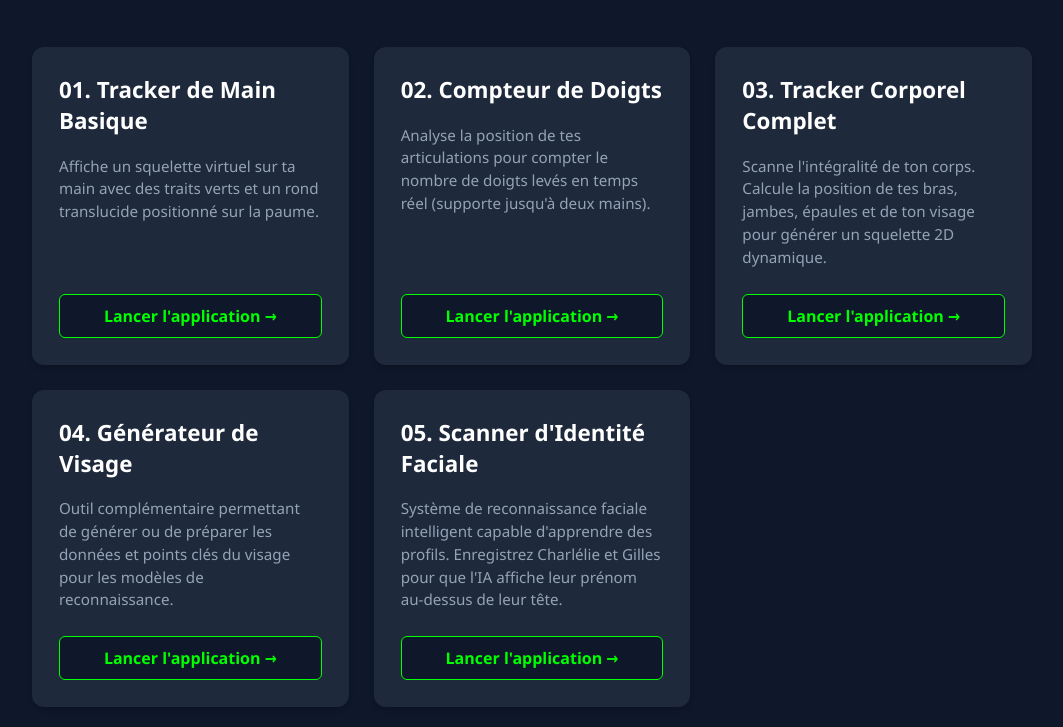
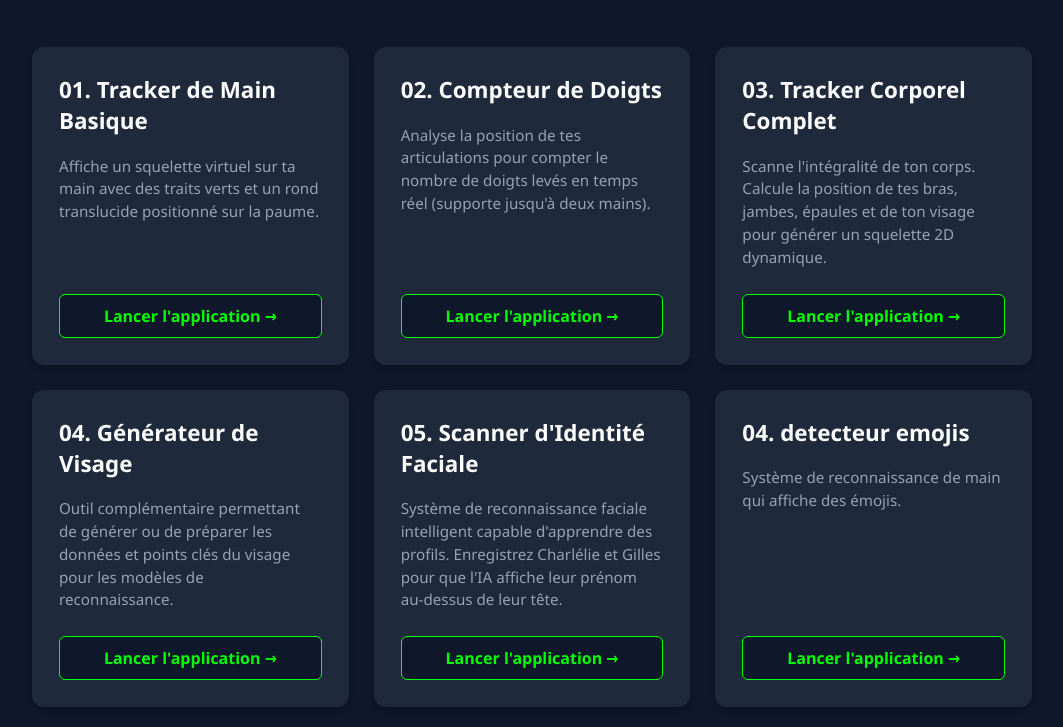
Before and after one commit to echecmaster/main-detector, a plain HTML site: page index.html in a window 1280 px wide. Shown: the part 194-921 px from the top of the page, without its empty margins (108-1171 px from the left). Drawn offline with Linux system fonts and the light colour scheme.

Commit message:
Update index.html

```diff
--- a/index.html
+++ b/index.html
@@ -155,6 +155,14 @@
             <div class="btn">Lancer l'application →</div>
         </a>
 
+<a href="04-detecteur-emojis" class="card">
+            <div>
+                <h2>04. detecteur emojis</h2>
+                <p>Système de reconnaissance de main qui affiche des émojis.</p>
+            </div>
+            <div class="btn">Lancer l'application →</div>
+        </a>
+
     </div>
 
 </body>
```
